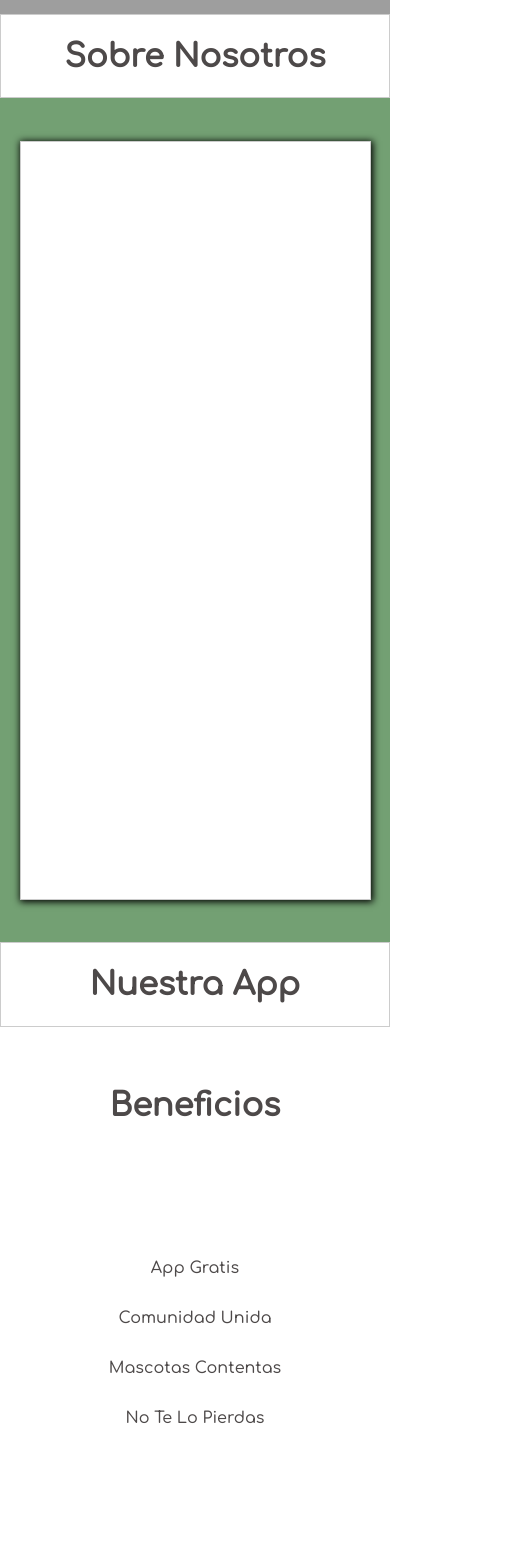
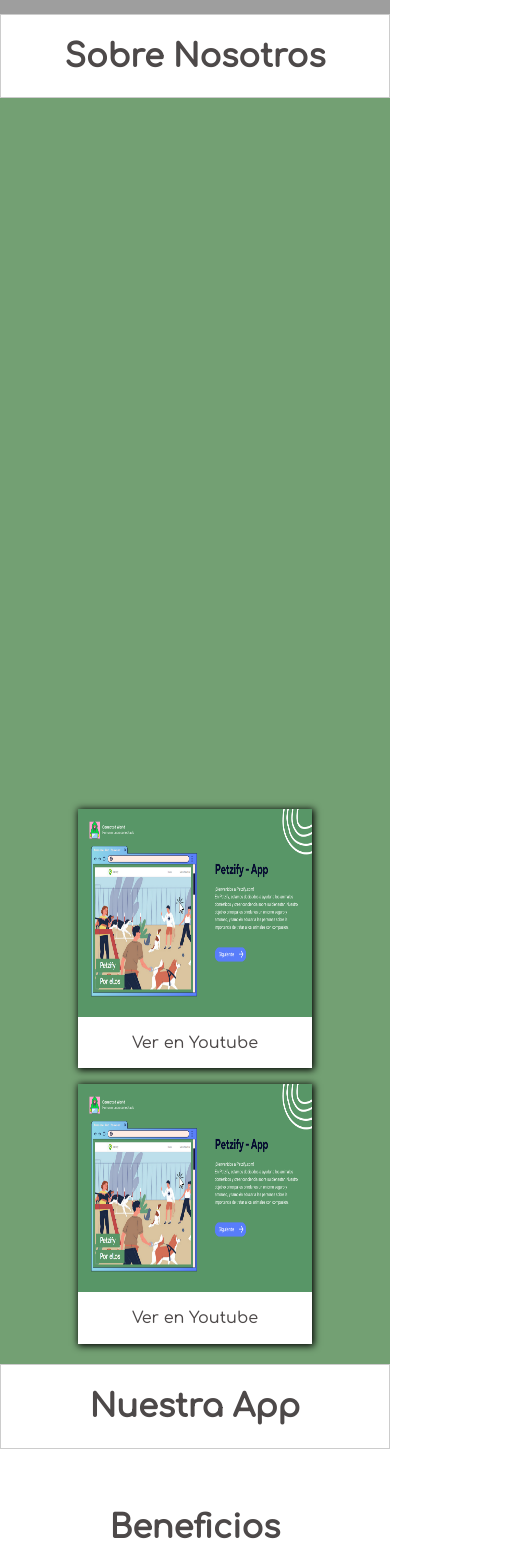
Before and after one commit to Maximiliano17/Petzify-Pag, a React (Vite) app: page / in a window 390 px wide. Shown: the part 830-2371 px from the top of the page, 515 px wide, since content can reach past the window. Built offline with nearby package versions, Linux system fonts and the light colour scheme; grey boxes are pictures that could not be loaded.

Commit message:
Agregar Seccion en Sobre nosotros

```diff
--- a/src/Modules/SobreNosotros.module.css
+++ b/src/Modules/SobreNosotros.module.css
@@ -17,6 +17,7 @@
     justify-content: center;
     align-items: center;
     background: #73A073;
+    gap:2rem;
 }
 
 .sobre{
@@ -28,20 +29,60 @@
     border:1px solid #ccc;
 }
 
+.video_presentacion{
+    width: 60%;
+    height: 100%;
+    display: flex;
+    justify-content: center;
+    align-items: center;
+}
+
 .video{
-    width: 70%;
-    height: 80%;
-    background: #fff;
-    border:1px solid #ccc;
-    box-shadow: 1px 1px 7px 1px #000;
+    display: flex;
+    justify-content: center;
+    align-items: center;
+}
+
+.video2{
+    display: none;
+}
+
+.videos{
+    width: 30%;
+    height: 100%;
     display: flex;
     justify-content: center;
     align-items: center;
     flex-direction: column;
-    gap:2rem;
+    gap:1rem;
 }
 
-.video img{
+.reels{
+    width: 100%;
+    height: 40%;
+    display: flex;
+    justify-content: center;
+    align-items: center;
+    flex-direction: column;
+    background: red;
+    box-shadow: 1px 1px 7px 1px #000;
+}
+
+.reels p{
+    width: 100%;
+    height: 20%;
+    background: #fff;
+    display: flex;
+    justify-content: center;
+    align-items: center;
+}
+
+.reels img{
+    width: 100%;
+    height: 80%;
+}
+
+.reels_video{
     width: 100%;
     height: 100%;
 }
@@ -49,8 +90,53 @@
 /*Responcive desing*/
 
 @media (max-width: 930px) {
-   .video{
-        width: 90%;
-        height: 90%;
-   }
+
+    .contenedor {
+        width: 100%;
+        height: 150vh;
+        display: flex;
+        justify-content: center;
+        align-items: center;
+        flex-direction: column;
+        background: #73A073;
+    }
+
+     .video_presentacion{
+        width: 100%;
+        height: 80%;
+        display: flex;
+        justify-content: center;
+        align-items: center;
+        flex-direction: column;
+     }
+
+     .videos{
+        width: 100%;
+        height: 70%;
+        display: flex;
+        justify-content: center;
+        align-items: center;
+        flex-direction: column;
+     }
+
+        .reels{
+            width: 60%;
+            height: 45%;
+            display: flex;
+            justify-content: center;
+            align-items: center;
+            flex-direction: column;
+            box-shadow: 1px 1px 7px 1px #000;
+        }
+
+    .video{
+        display: none;
+    }
+
+    .video2{
+        display: flex;
+        justify-content: center;
+        align-items: center;
+    }
+
 }
--- a/src/components/SobreNosotros.jsx
+++ b/src/components/SobreNosotros.jsx
@@ -1,9 +1,10 @@
 //Styles
 import styles from "../Modules/SobreNosotros.module.css"
+//Importes
+import React from 'react'
+import ReactPlayer from 'react-player'
 //Imagenes
 import img from "../assets/img/1.png"
-import React from 'react'
-import ReactPlayer from 'react-player'
 
 function Sobremi() {
   return (
@@ -12,9 +13,32 @@ function Sobremi() {
       <h1>Sobre Nosotros</h1>
     </div>
     <div id="SobreNosotros" className={styles.contenedor}>
-      <div className={styles.video}>
-        <ReactPlayer url='https://youtu.be/pYtrPA9IS2E' />
-      </div>
+      <div className={styles.video_presentacion} >
+        <ReactPlayer
+        className={styles.video}
+        url='https://youtu.be/pYtrPA9IS2E'
+        />
+        <ReactPlayer
+        className={styles.video2}
+        width='60%'
+        height='90%'
+        url='https://youtu.be/pYtrPA9IS2E'
+        />
+        </div>
+        <div className={styles.videos} >
+          <section className={styles.reels}>
+           <img src={img} />
+           <p>
+            Ver en Youtube
+           </p>
+          </section>
+          <section className={styles.reels}>
+           <img src={img} />
+           <p>
+            Ver en Youtube
+           </p>
+          </section>
+        </div>
     </div>
    </>
   )
```
